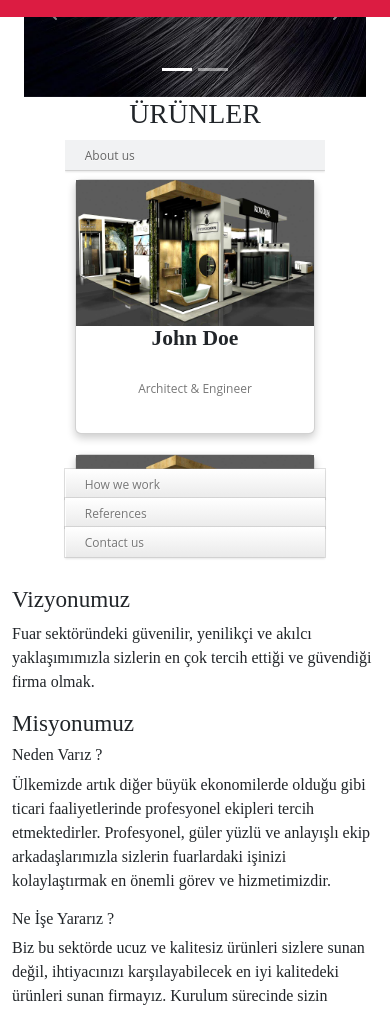
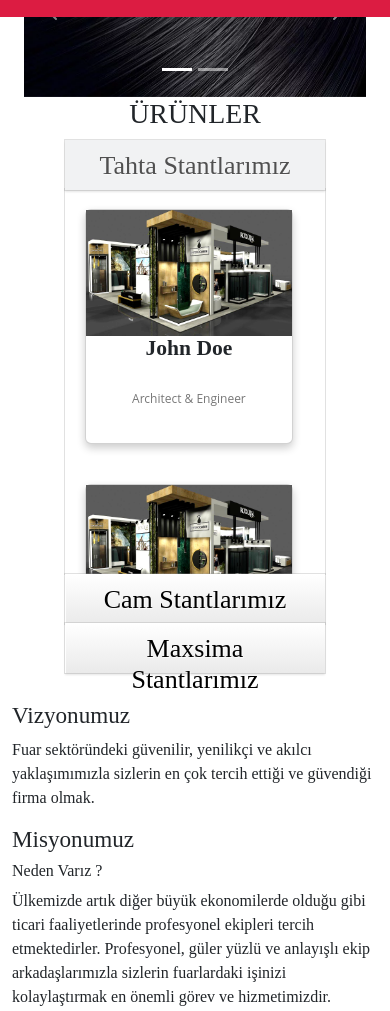
Before and after one commit to Cansinyrkl/can-dekor-dizayn, a plain HTML site: page index.html in a window 390 px wide. Shown: the part 83-1094 px from the top of the page. Drawn offline with nearby package versions, Linux system fonts and the light colour scheme.

Commit message:
@media responsive fixed

```diff
--- a/assets/css/main.css
+++ b/assets/css/main.css
@@ -7,9 +7,11 @@
   font-family: "Google Sans Regular";
   scroll-behavior: smooth;
 }
+
 body {
   background-color: #fefefe;
 }
+
 header {
   width: 100%;
   height: 100px;
@@ -19,15 +21,19 @@ header {
   justify-content: space-between;
   padding: 0 100px;
 }
+
 .logo {
   width: 100px;
 }
+
 .hamburger {
   display: none;
 }
+
 .nav-bar ul {
   display: flex;
 }
+
 .nav-bar ul li a {
   display: block;
   color: white;
@@ -38,6 +44,7 @@ header {
   margin: 0 5px;
   text-decoration: none;
 }
+
 .nav-bar ul li a:hover {
   color: white;
   background: black;
@@ -48,26 +55,31 @@ header {
   header {
     padding: 0 50px;
   }
+
   .logo {
     width: 75px;
   }
 }
+
 @media only screen and (max-width: 1100px) {
   header {
     padding: 0 30px;
   }
 }
+
 @media only screen and (max-width: 1000px) {
   .hamburger {
     display: block;
     cursor: pointer;
   }
+
   .hamburger .line {
     width: 30px;
     height: 3px;
     background: #fefefe;
     margin: 6px 0;
   }
+
   .nav-bar {
     height: 0px;
     position: absolute;
@@ -79,9 +91,11 @@ header {
     transition: 0.2s;
     overflow: hidden;
   }
+
   .nav-bar.active {
     height: 325px;
   }
+
   .nav-bar ul {
     display: block;
     width: fit-content;
@@ -90,9 +104,11 @@ header {
     transition: 0.3s;
     opacity: 0;
   }
+
   .nav-bar.active ul {
     opacity: 1;
   }
+
   .nav-bar ul li a {
     margin-bottom: 12px;
   }
@@ -103,6 +119,7 @@ header {
   max-width: 1200px;
   margin: 0 auto;
 }
+
 .content-ul .content-li {
   float: left;
   width: 25%;
@@ -113,8 +130,9 @@ header {
   -webkit-transition: all 0.2s ease-in-out;
   transition: all 0.2s ease-in-out;
 }
+
 .content-ul .content-li:hover,
-.content-ul .content-li:first-child ~ .content-li:last-child {
+.content-ul .content-li:first-child~.content-li:last-child {
   width: 50%;
   opacity: 1;
   -moz-transition: all 0.3s ease-in-out;
@@ -122,19 +140,24 @@ header {
   -webkit-transition: all 0.3s ease-in-out;
   transition: all 0.3s ease-in-out;
 }
-.content-ul .content-li:hover ~ .content-li:last-child {
+
+.content-ul .content-li:hover~.content-li:last-child {
   width: 25%;
   opacity: 0.5;
 }
+
 .content-ul .content-li:nth-child(4) {
   background: url("https://dl.dropbox.com/s/mbho5bqfofk6g99/pic.jpg") top center no-repeat;
 }
+
 .content-ul .content-li:nth-child(3) {
   background: url("https://dl.dropbox.com/s/kioimintl0v9l4d/pic.jpg") top right no-repeat;
 }
+
 .content-ul .content-li:nth-child(2) {
   background: url("https://dl.dropbox.com/s/7a60gndncwf81x8/pic.jpg") top center no-repeat;
 }
+
 .content-ul .content-li:nth-child(1) {
   background: url("https://dl.dropbox.com/s/7a60gndncwf81x8/pic.jpg") top center no-repeat;
 }
@@ -156,9 +179,9 @@ header {
 }
 
 .ac-container label {
-  height: 30px !important;
+  height: 50px !important;
   line-height: 21px !important;
-  font-size: 12px !important;
+  font-size: 18px !important;
   font-family: "Open Sans", "Arial Narrow", Arial, sans-serif !important;
   padding: 5px 20px;
   position: relative;
@@ -166,7 +189,7 @@ header {
   display: block;
   height: 30px;
   cursor: pointer;
-  color: #777;
+  color: black;
   text-shadow: 1px 1px 1px rgba(255, 255, 255, 0.8);
   line-height: 33px;
   font-size: 19px;
@@ -176,11 +199,16 @@ header {
   background: -o-linear-gradient(top, #fff 1%, #eaeaea 100%);
   background: -ms-linear-gradient(top, #fff 1%, #eaeaea 100%);
   background: linear-gradient(top, #fff 1%, #eaeaea 100%);
-  filter: progid:DXImageTransform.Microsoft.gradient( startColorstr='#fff',endColorstr='#eaeaea',GradientType=0 );
+  filter: progid:DXImageTransform.Microsoft.gradient(startColorstr='#fff', endColorstr='#eaeaea', GradientType=0);
   box-shadow: 0 0 0 1px rgba(155, 155, 155, 0.3), 1px 0 0 rgba(255, 255, 255, 0.9) inset, 0 2px 2px rgba(0, 0, 0, 0.1);
   font-size: 12px;
   height: 30px;
   line-height: 20px;
+}
+
+.ac-container-header {
+  font-size: 26px;
+  margin-top: 5px;
 }
 
 .ac-container {
@@ -190,13 +218,14 @@ header {
 }
 
 .ac-container label:hover {
-  background: #fff;
+  background: rgb(80, 80, 80);
+  color: white;
 }
 
-.ac-container input:checked + label,
-.ac-container input:checked + label:hover {
+.ac-container input:checked+label,
+.ac-container input:checked+label:hover {
   background: #f1f2f3;
-  color: #666;
+  color: rgb(80, 80, 80);
   text-shadow: 0 1px 1px rgba(255, 255, 255, 0.6);
   box-shadow: 0 0 0 1px rgba(155, 155, 155, 0.3), 0 2px 2px rgba(0, 0, 0, 0.1);
   height: 30px;
@@ -205,7 +234,7 @@ header {
 }
 
 .ac-container label:hover:after,
-.ac-container input:checked + label:hover:after {
+.ac-container input:checked+label:hover:after {
   content: "";
   position: absolute;
   width: 24px;
@@ -215,7 +244,7 @@ header {
   background: transparent url(../images/arrow_down.png) no-repeat center center;
 }
 
-.ac-container input:checked + label:hover:after {
+.ac-container input:checked+label:hover:after {
   background-image: url(../images/arrow_up.png);
 }
 
@@ -226,7 +255,7 @@ header {
 .ac-container article {
   background: rgba(255, 255, 255, 0.5);
   margin-top: -1px;
-  overflow: hidden;
+  overflow-y: scroll;
   height: 0;
   position: relative;
   z-index: 10;
@@ -247,7 +276,7 @@ header {
   font: normal normal 12px "Open Sans";
 }
 
-.ac-container input:checked ~ article {
+.ac-container input:checked~article {
   -webkit-transition: height 0.5s ease-in-out, box-shadow 0.1s linear;
   -moz-transition: height 0.5s ease-in-out, box-shadow 0.1s linear;
   -o-transition: height 0.5s ease-in-out, box-shadow 0.1s linear;
@@ -256,16 +285,16 @@ header {
   box-shadow: 0 0 0 1px rgba(155, 155, 155, 0.3);
 }
 
-.ac-container input:checked ~ article.ac-small {
-  height: 300px;
+.ac-container input:checked~article.ac-small {
+  height: 385px;
 }
 
-.ac-container input:checked ~ article.ac-medium {
-  height: 180px;
+.ac-container input:checked~article.ac-medium {
+  height: 385px;
 }
 
-.ac-container input:checked ~ article.ac-large {
-  height: 230px;
+.ac-container input:checked~article.ac-large {
+  height: 385px;
 }
 
 .card {
@@ -283,24 +312,30 @@ header {
   display: flex !important;
   flex-wrap: wrap !important;
 }
-.product-container {
-  overflow-y: scroll;
-}
 
-@media screen and (max-width: 576px) {
+
+
+@media screen and (min-width: 576px) {
   .card {
     width: 100%;
     margin: 10px;
   }
 }
 
-@media screen and (min-width: 576px) and (max-width: 768px) {
+@media screen and (max-width: 576px) {
   .card {
-    width: 100%;
+    width: 80%;
   }
 }
+
 @media screen and (min-width: 992px) and (max-width: 1200px) {
   .card {
-    width: 70%;
+    width: 46.8%;
   }
 }
+
+@media screen and (min-width: 1400px) {
+  .card {
+    width: 31.7%;
+  }
+}
--- a/index.html
+++ b/index.html
@@ -95,9 +95,16 @@
       <section class="ac-container">
         <div class="product-container">
           <input id="ac-1" name="accordion-1" type="radio" checked="">
-          <label for="ac-1">About us</label>
+          <label for="ac-1" class="text-center"><h1 class="ac-container-header">Tahta Stantlarımız</h1></label>
           <article class="ac-small">
             <div class="product">
+              <div class="card">
+                <img src="assets/css/img/stand.jpg" alt="Avatar" style="width:100%">
+                <div class="container">
+                  <h4 class="text-center"><b>John Doe</b></h4>
+                  <p class="text-center">Architect & Engineer</p>
+                </div>
+              </div>
               <div class="card">
                 <img src="assets/css/img/stand.jpg" alt="Avatar" style="width:100%">
                 <div class="container">
@@ -138,38 +145,107 @@
         </div>
         <div>
           <input id="ac-2" name="accordion-1" type="radio">
-          <label for="ac-2">How we work</label>
+          <label for="ac-2"class="text-center"><h1 class="ac-container-header">Cam Stantlarımız</h1>></label>
           <article class="ac-medium">
-            <p>Like you, I used to think the world was this great place where everybody lived by the same standards I
-              did, then some kid with a nail showed me I was living in his world, a world where chaos rules not order, a
-              world where righteousness is not rewarded. That's Cesar's world, and if you're not willing to play by his
-              rules, then you're gonna have to pay the price. </p>
+            <div class="product">
+              <div class="card">
+                <img src="assets/css/img/stand.jpg" alt="Avatar" style="width:100%">
+                <div class="container">
+                  <h4 class="text-center"><b>John Doe</b></h4>
+                  <p class="text-center">Architect & Engineer</p>
+                </div>
+              </div>
+              <div class="card">
+                <img src="assets/css/img/stand.jpg" alt="Avatar" style="width:100%">
+                <div class="container">
+                  <h4 class="text-center"><b>John Doe</b></h4>
+                  <p class="text-center">Architect & Engineer</p>
+                </div>
+              </div>
+              <div class="card">
+                <img src="assets/css/img/stand.jpg" alt="Avatar" style="width:100%">
+                <div class="container">
+                  <h4 class="text-center"><b>John Doe</b></h4>
+                  <p class="text-center">Architect & Engineer</p>
+                </div>
+              </div>
+              <div class="card">
+                <img src="assets/css/img/stand.jpg" alt="Avatar" style="width:100%">
+                <div class="container">
+                  <h4 class="text-center"><b>John Doe</b></h4>
+                  <p class="text-center">Architect & Engineer</p>
+                </div>
+              </div>
+              <div class="card">
+                <img src="assets/css/img/stand.jpg" alt="Avatar" style="width:100%">
+                <div class="container">
+                  <h4 class="text-center"><b>John Doe</b></h4>
+                  <p class="text-center">Architect & Engineer</p>
+                </div>
+              </div>
+              <div class="card">
+                <img src="assets/css/img/stand.jpg" alt="Avatar" style="width:100%">
+                <div class="container">
+                  <h4 class="text-center"><b>John Doe</b></h4>
+                  <p class="text-center">Architect & Engineer</p>
+                </div>
+              </div>
+            </div>
           </article>
         </div>
         <div>
           <input id="ac-3" name="accordion-1" type="radio">
-          <label for="ac-3">References</label>
+          <label for="ac-3"class="text-center"><h1 class="ac-container-header">Maxsima Stantlarımız</h1></label>
           <article class="ac-large">
-            <p>You think water moves fast? You should see ice. It moves like it has a mind. Like it knows it killed the
-              world once and got a taste for murder. After the avalanche, it took us a week to climb out. Now, I don't
-              know exactly when we turned on each other, but I know that seven of us survived the slide... and only five
-              made it out. Now we took an oath, that I'm breaking now. We said we'd say it was the snow that killed the
-              other two, but it wasn't. Nature is lethal but it doesn't hold a candle to man. </p>
-          </article>
-        </div>
-        <div>
-          <input id="ac-4" name="accordion-1" type="radio">
-          <label for="ac-4">Contact us</label>
-          <article class="ac-large">
-            <p>You see? It's curious. Ted did figure it out - time travel. And when we get back, we gonna tell everyone.
-              How it's possible, how it's done, what the dangers are. But then why fifty years in the future when the
-              spacecraft encounters a black hole does the computer call it an 'unknown entry event'? Why don't they
-              know? If they don't know, that means we never told anyone. And if we never told anyone it means we never
-              made it back. Hence we die down here. Just as a matter of deductive logic. </p>
+            <div class="product">
+              <div class="card">
+                <img src="assets/css/img/stand.jpg" alt="Avatar" style="width:100%">
+                <div class="container">
+                  <h4 class="text-center"><b>John Doe</b></h4>
+                  <p class="text-center">Architect & Engineer</p>
+                </div>
+              </div>
+              <div class="card">
+                <img src="assets/css/img/stand.jpg" alt="Avatar" style="width:100%">
+                <div class="container">
+                  <h4 class="text-center"><b>John Doe</b></h4>
+                  <p class="text-center">Architect & Engineer</p>
+                </div>
+              </div>
+              <div class="card">
+                <img src="assets/css/img/stand.jpg" alt="Avatar" style="width:100%">
+                <div class="container">
+                  <h4 class="text-center"><b>John Doe</b></h4>
+                  <p class="text-center">Architect & Engineer</p>
+                </div>
+              </div>
+              <div class="card">
+                <img src="assets/css/img/stand.jpg" alt="Avatar" style="width:100%">
+                <div class="container">
+                  <h4 class="text-center"><b>John Doe</b></h4>
+                  <p class="text-center">Architect & Engineer</p>
+                </div>
+              </div>
+              <div class="card">
+                <img src="assets/css/img/stand.jpg" alt="Avatar" style="width:100%">
+                <div class="container">
+                  <h4 class="text-center"><b>John Doe</b></h4>
+                  <p class="text-center">Architect & Engineer</p>
+                </div>
+              </div>
+              <div class="card">
+                <img src="assets/css/img/stand.jpg" alt="Avatar" style="width:100%">
+                <div class="container">
+                  <h4 class="text-center"><b>John Doe</b></h4>
+                  <p class="text-center">Architect & Engineer</p>
+                </div>
+              </div>
+            </div>
           </article>
         </div>
       </section>
     </div>
+
 
 
 
```
